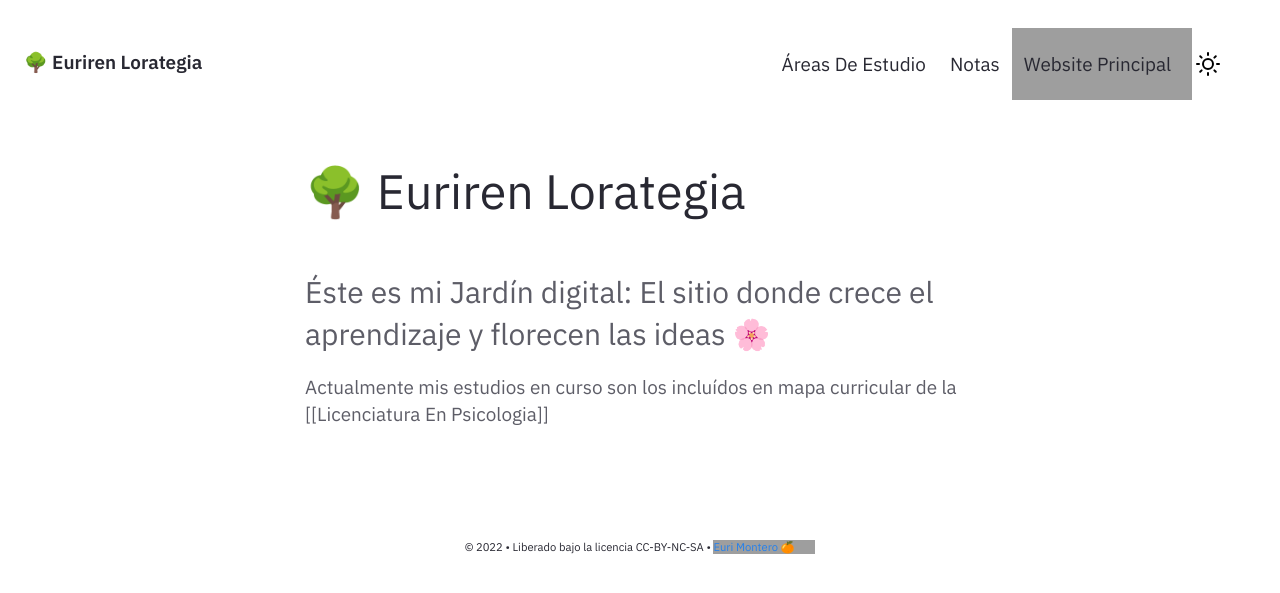
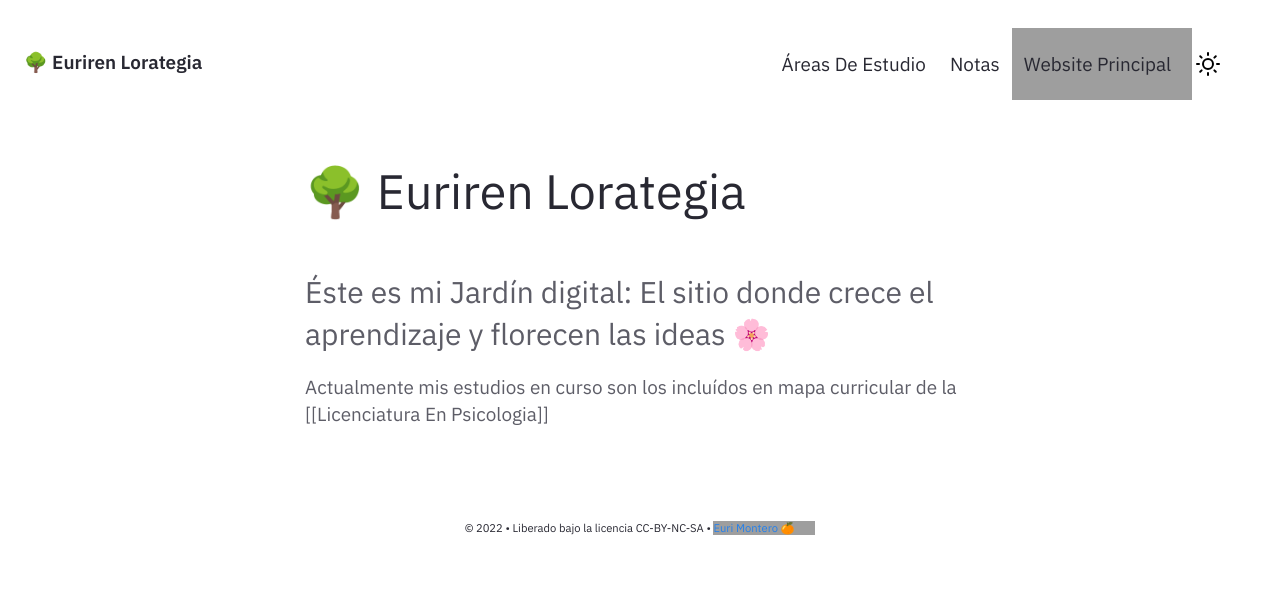
Before and after one commit to EuriNaiz/Lorategi, a Jekyll site: the page built from pages/index.md, in a window 1280 px wide. Shown: the top 593 px of the page. Built offline with Jekyll 4.4.1, drawn with Linux system fonts in a browser that asks for light colours; grey boxes are pictures that could not be loaded.

Commit message:
ajustes menores

```diff
--- a/_includes/Homepage.html
+++ b/_includes/Homepage.html
@@ -3,5 +3,5 @@
     <div class="home-sub-text"> <h3>
         Éste es mi Jardín digital: El sitio donde crece el aprendizaje y florecen las ideas 🌸
         </h3>
-        <p>Actualmente mis estudios en curso son los incluídos en mapa curricular de la [[Licenciatura En Psicologia]]</p>
+        Actualmente mis estudios en curso son los incluídos en mapa curricular de la [[Licenciatura En Psicologia]]
 </div> </div>
```
